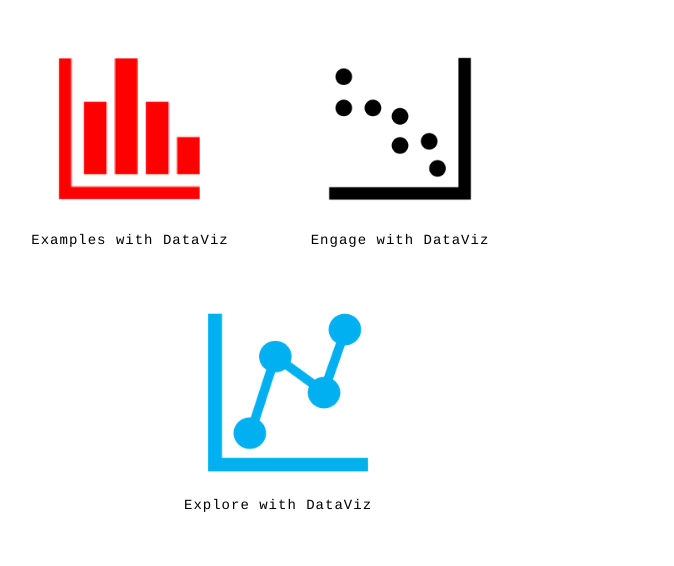
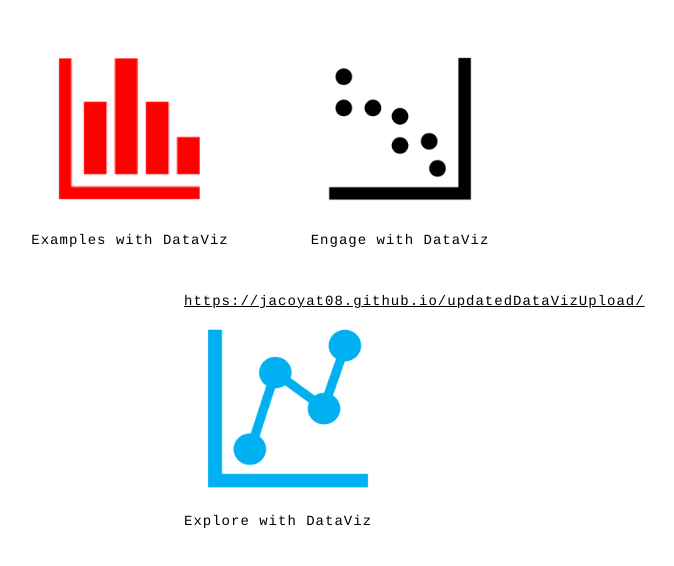
Before and after one commit to jacoyat08/DataViz, a plain HTML site: page index.html in a window 1280 px wide. Shown: the part 82-648 px from the top of the page, without its empty margins (375-1049 px from the left). Drawn offline with Linux system fonts and the light colour scheme.

Commit message:
Update index.html

```diff
--- a/index.html
+++ b/index.html
@@ -32,7 +32,7 @@
     }
   </style>
       <div class="centerDiv">
-        <a href="upindex.html">
+        <a href="url">https://jacoyat08.github.io/updatedDataVizUpload/</a>
           <img src="images/upl.png" width="200" height="200" />
         </a>
         <div class="title"><a href="https://jacoyat08.github.io/updatedDataVizUpload/">Explore with DataViz</a></div>
```
